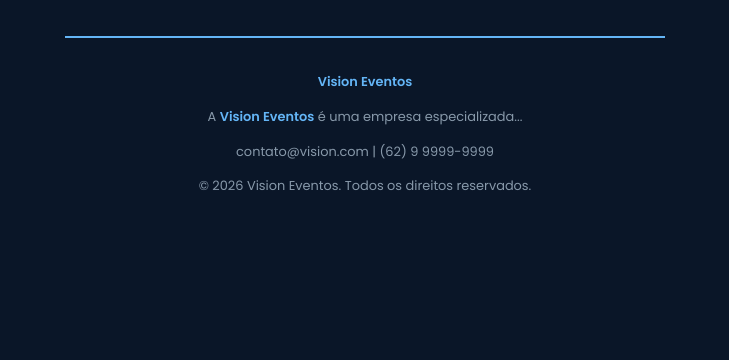
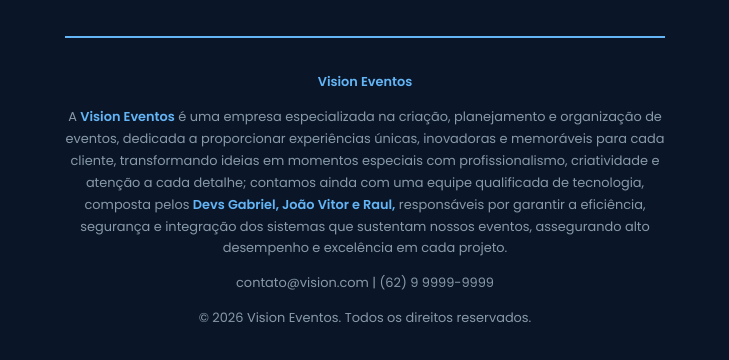
Before and after one commit to JoaoVitorArantesGomes/Trabalho_Convite, a plain HTML site: page TELAS/sucesso.html in a window 1280 px wide. Shown: the part 1020-1380 px from the top of the page, without its empty margins (275-1004 px from the left). Before the commit the page ends 1276 px from the top, so only its background shows below. Drawn offline with Linux system fonts and the light colour scheme.

Commit message:
Update sucesso.html

```diff
--- a/TELAS/sucesso.html
+++ b/TELAS/sucesso.html
@@ -51,7 +51,7 @@
         <!-- Rodapé com infos da empresa -->
         <footer>
             <p><strong>Vision Eventos</strong></p>
-            <p>A <strong>Vision Eventos</strong> é uma empresa especializada... <!-- texto completo --></p>
+            <p>A <strong>Vision Eventos</strong> é uma empresa especializada na criação, planejamento e organização de eventos, dedicada a proporcionar experiências únicas, inovadoras e memoráveis para cada cliente, transformando ideias em momentos especiais com profissionalismo, criatividade e atenção a cada detalhe; contamos ainda com uma equipe qualificada de tecnologia, composta pelos <strong>Devs Gabriel, João Vitor e Raul,</strong> responsáveis por garantir a eficiência, segurança e integração dos sistemas que sustentam nossos eventos, assegurando alto desempenho e excelência em cada projeto.</p>
             <p>contato@vision.com | (62) 9 9999-9999</p>
             <p>© 2026 Vision Eventos. Todos os direitos reservados.</p>
         </footer>
```
